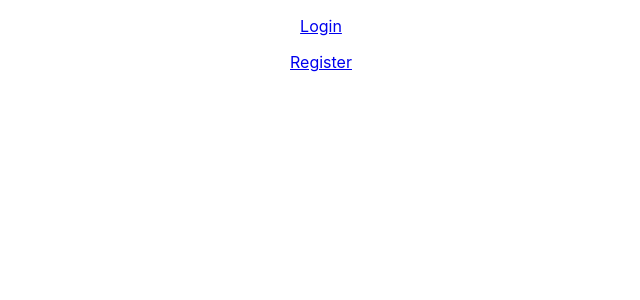
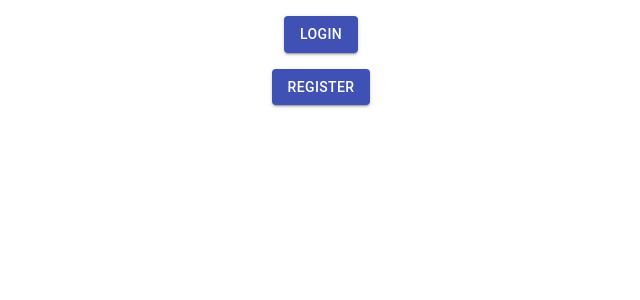
Before and after one commit to SL-Sports/nsc-web, a React (Create React App) app: page /auth/ in a window 1280 px wide. Shown: the top 300 px of the page, without its empty margins (319-959 px from the left). Built offline with nearby package versions, Linux system fonts and the light colour scheme.

Commit message:
add css:@material-ui

```diff
--- a/package.json
+++ b/package.json
@@ -3,6 +3,8 @@
   "version": "0.1.0",
   "private": true,
   "dependencies": {
+    "@material-ui/core": "^4.11.4",
+    "@material-ui/icons": "^4.11.2",
     "@testing-library/jest-dom": "^5.12.0",
     "@testing-library/react": "^11.2.7",
     "@testing-library/user-event": "^12.8.3",
--- a/src/App.js
+++ b/src/App.js
@@ -37,7 +37,7 @@ function App() {
     authComponent = <Redirect to="/" />;
   }
 
-  console.log(cookies.token);
+  console.log('Token: ' + cookies.token);
 
   return (
     // Cookies
@@ -45,18 +45,19 @@ function App() {
       <div className="App">
 
         <div className="testing">
-          {cookies.token}
+          {/* {cookies.token} */}
         </div>
 
         <Router>
           {authRedir}
 
           <Switch>
-            {/* Send /auth to auth stuff */}
+            {/* Send /auth to Auth stuff if not logged in */}
             <Route path="/auth">
               {authComponent}
             </Route>
 
+            {/* Send everything else to Webpages */}
             <Route path="/">
               <Webpages />
             </Route>
--- a/src/webpages/auth/auth.js
+++ b/src/webpages/auth/auth.js
@@ -5,6 +5,7 @@ import {
     Link,
     Switch,
 } from "react-router-dom";
+import Button from '@material-ui/core/Button';
 
 import Login from './login'
 import Register from './register'
@@ -24,15 +25,19 @@ class Auth extends React.Component {
                     <Route path="/">
                         <div>
                             <p>
-                                <Link to="/login">
+                                <Link to="/login" style={{ textDecoration: 'none' }}>
+                                <Button variant="contained" color="primary">
                                     Login
+                                </Button>
                                 </Link>
                             </p>
 
                             <p>
-                                <Link to="/register">
-                                    Register
-                                </Link>
+                            <Link to="/register" style={{ textDecoration: 'none' }}>
+                              <Button variant="contained" color="primary">
+                                Register
+                              </Button>
+                            </Link>
                             </p>
                         </div>
                     </Route>
--- a/src/webpages/auth/logout.js
+++ b/src/webpages/auth/logout.js
@@ -1,12 +1,16 @@
 import React from 'react';
+import Button from '@material-ui/core/Button';
 
 class Logout extends React.Component {
     render() {
         return (
             <div className='logout-button'>
-                <button onClick={this.props.onClick}>
+                <Button
+                  onClick={this.props.onClick}
+                  variant="contained"
+                  color="primary">
                     Logout
-                </button>
+                </Button>
             </div>
         )
     }
```
Also changed, not shown: 1 other file (tests, documents, lock files or other folders).
